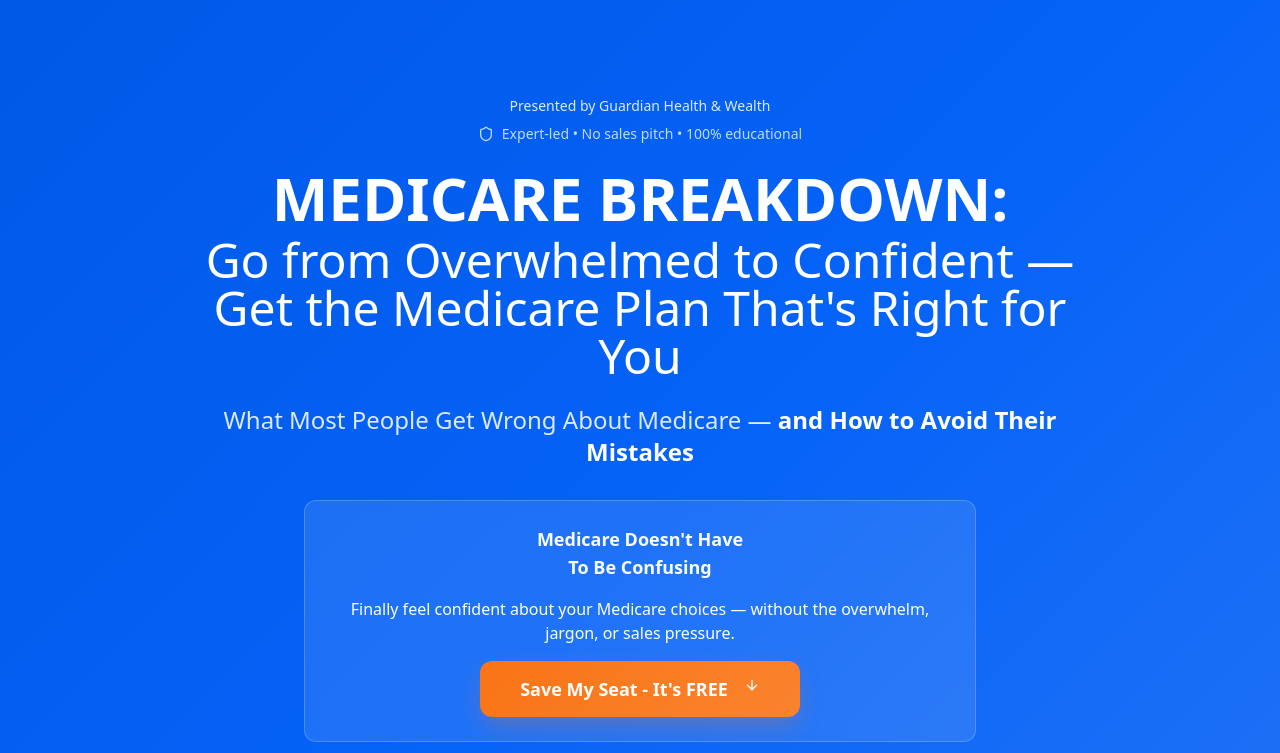
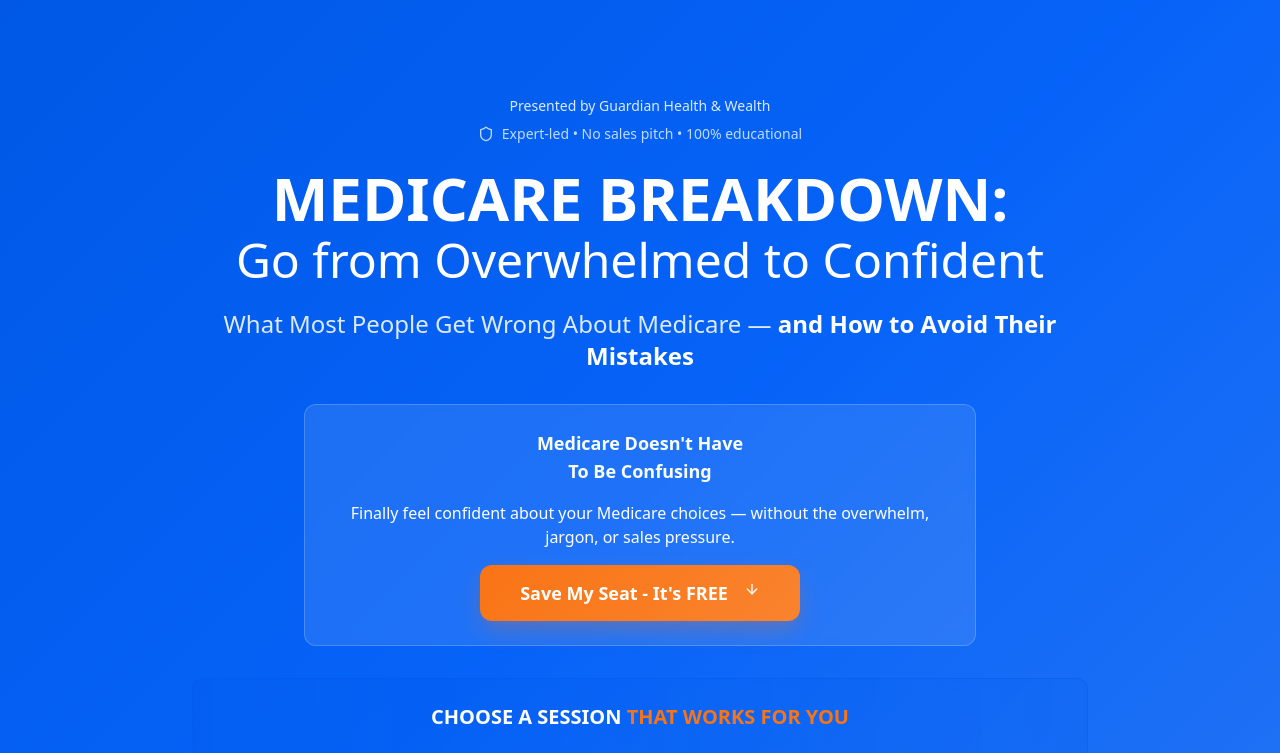
Before and after one commit to mhsmith12-lgtm/optimize-your-pages, a React (Vite) app: page / in a window 1280 px wide. Shown: the top 753 px of the page. Built offline with nearby package versions, Linux system fonts and the light colour scheme; the HTML template or start-up script is replaced by a standard one.

Commit message:
Visual edit in Lovable

```diff
--- a/src/pages/Index.tsx
+++ b/src/pages/Index.tsx
@@ -38,7 +38,7 @@ const Index = () => {
 
             <h1 className="text-4xl md:text-6xl font-bold mb-6 leading-tight">
               MEDICARE BREAKDOWN:
-              <span className="block text-3xl md:text-5xl font-normal mt-2">Go from Overwhelmed to Confident — Get the Medicare Plan That's Right for You</span>
+              <span className="block text-3xl md:text-5xl font-normal mt-2">Go from Overwhelmed to Confident</span>
             </h1>
 
             <p className="text-xl md:text-2xl mb-8 text-blue-100 leading-relaxed">
```
